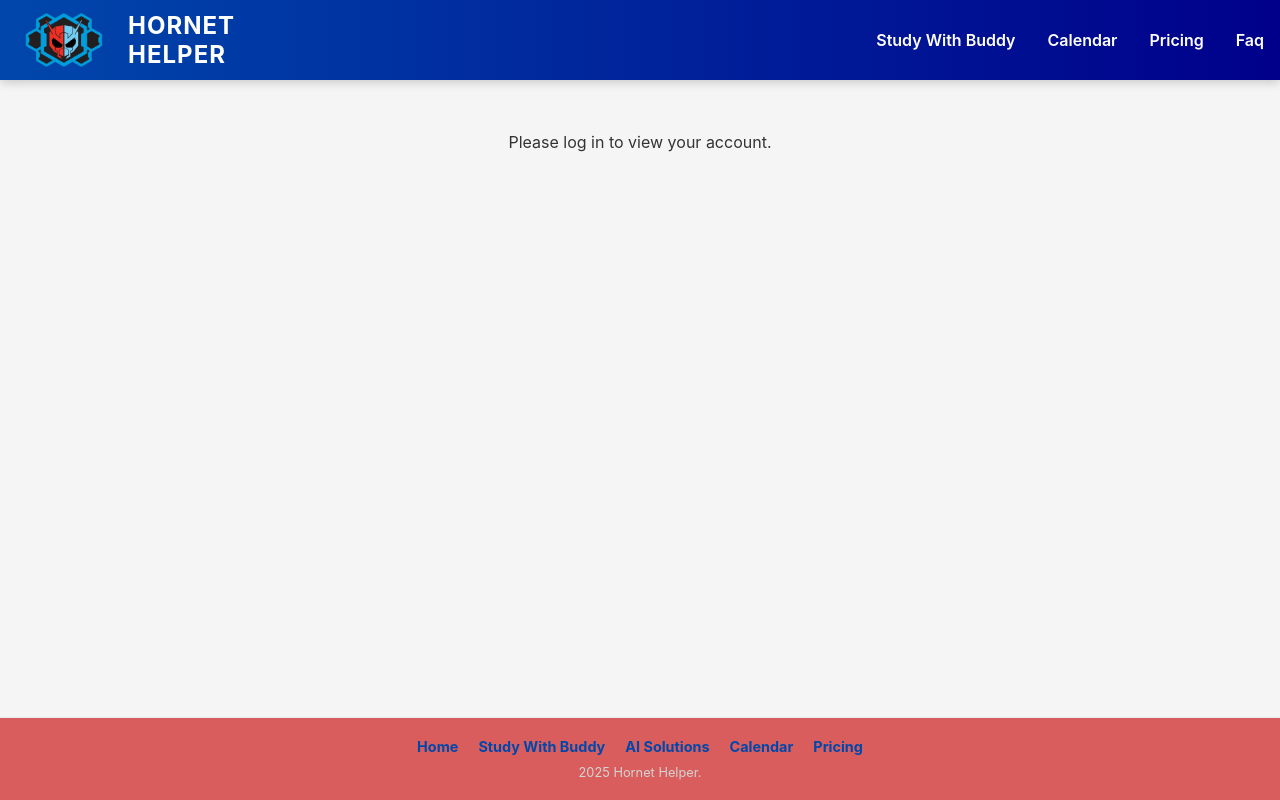
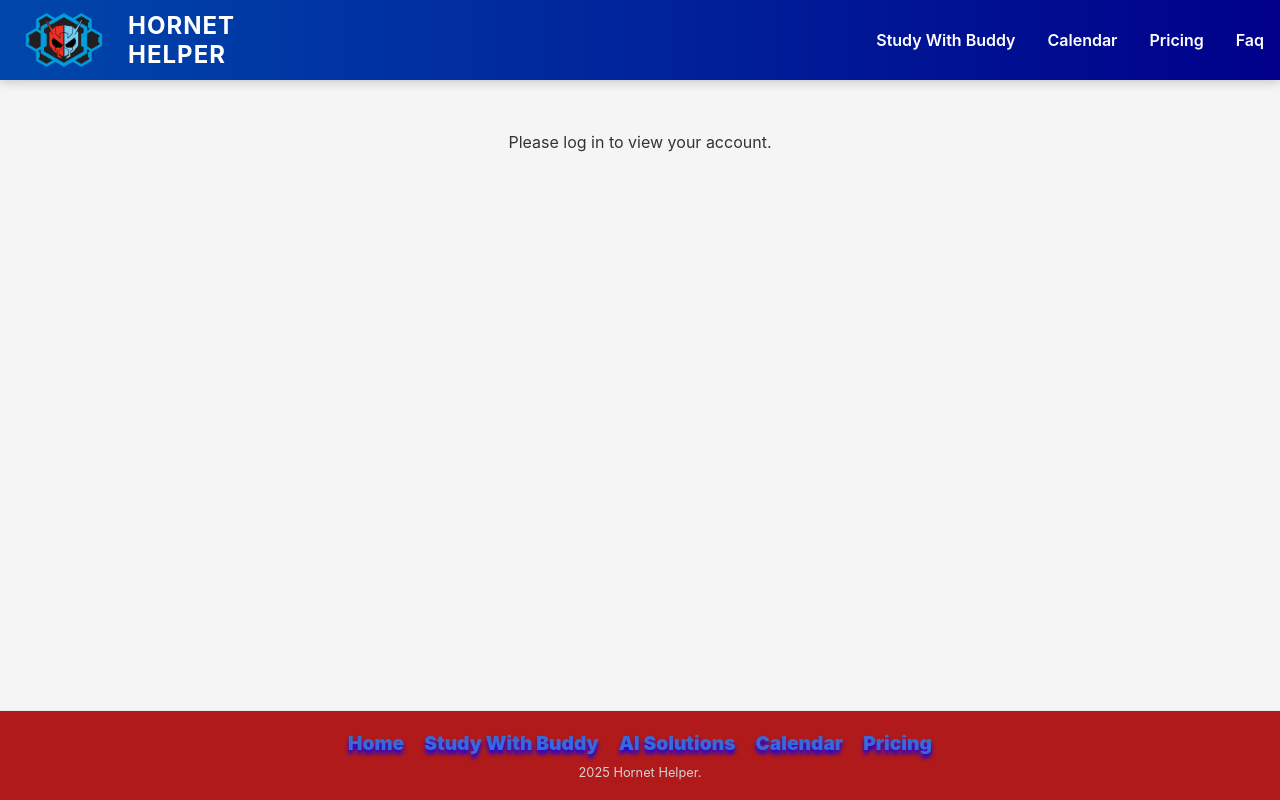
Before and after one commit to murayeeto/HornetHelper, a React (Create React App) app in the folder frontend/: page /#/account in a window 1280 px wide. Built offline with nearby package versions, Linux system fonts and the light colour scheme; no server answers.

Commit message:
changed footer

```diff
--- a/frontend/src/App.css
+++ b/frontend/src/App.css
@@ -181,7 +181,7 @@
 
 /* Footer Styles */
 .app-footer {
-  background-color: rgba(210, 43, 43, 0.75);
+  background-color: rgb(176, 26, 26);
   padding: 20px 0;
   margin-top: auto;
   border-top: 1px solid #e9ecef;
@@ -205,10 +205,11 @@
 }
 
 .footer-links a {
-  color: var(--primary-blue);
-  font-weight: bold;
+  color: rgb(55, 106, 216);
+  font-weight: 1000;
   text-decoration: none;
-  font-size: 0.9rem;
+  font-size: 1.2rem;
+  text-shadow: 0px 4px 4px blue;
 }
 
 .footer-links a:hover {
```
